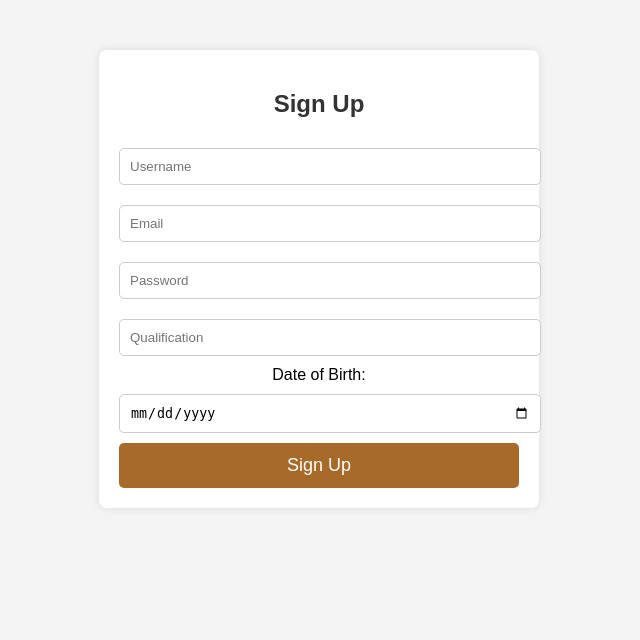
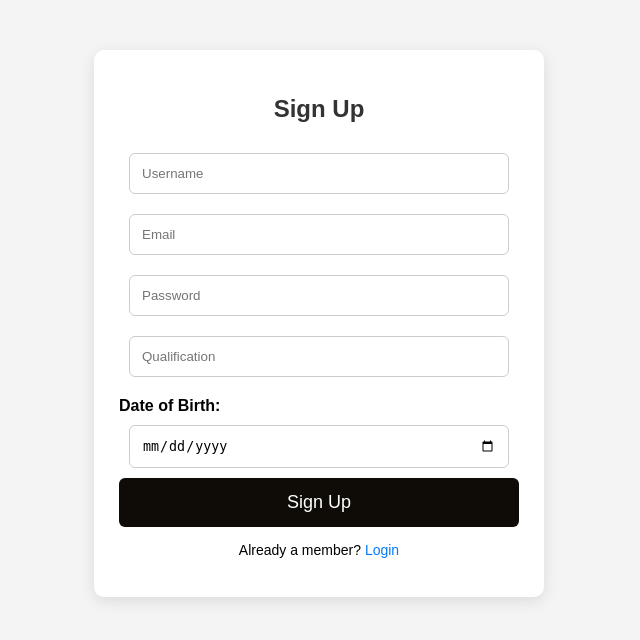
Before and after one commit to TanyaJha07/QUIZ-APP, a Flask app: page /signup in a window 1280 px wide. Shown: the top 640 px of the page, without its empty margins (321-961 px from the left). Run offline with Flask 3, Linux system fonts and the light colour scheme.

Commit message:
flash messages fixed

```diff
--- a/app.py
+++ b/app.py
@@ -11,9 +11,8 @@ db.init_app(app)
 with app.app_context():
     db.create_all()
 
-    # Create a predefined admin user if not exists
     admin_email = "admin@example.com"
-    admin_password = "aaaaa"  # Consider hashing for security
+    admin_password = "aaaaa"
 
     admin_user = User.query.filter_by(email=admin_email).first()
 
@@ -42,9 +41,14 @@ def signup():
         email = request.form['email']
         password = request.form['password']
         qualification = request.form['qualification']
-        dob_string = request.form['dob']  # Ensure correct variable name
+        dob_string = request.form['dob']
 
-        dob = datetime.strptime(dob_string, "%Y-%m-%d").date()  # Corrected
+        dob = datetime.strptime(dob_string, "%Y-%m-%d").date()
+        existing_user = User.query.filter_by(email=email).first()
+
+        if existing_user:
+            flash("Email is already registered. Please login or use a different email.", "danger")
+            return redirect(url_for('signup'))
 
         user = User(username=username, email=email, password=password, qualification=qualification, dob=dob)
         db.session.add(user)
@@ -83,8 +87,10 @@ def admin_dashboard():
 
 @app.route('/user_dashboard')
 def user_dashboard():
+    if "user_id" not in session or session['user_role'] != 'user':
+        flash("Please login as a user to access this page.", "danger")
+        return redirect(url_for("login"))
     return render_template('user_dashboard.html')
-
 
 @app.route('/quiz')
 def quiz():
@@ -98,6 +104,9 @@ def summary():
 def score():
     return render_template('score.html')
 
+@app.route('/search')
+def search():
+    return render_template('search.html')
 
 @app.route('/logout')
 def logout():
--- a/templates/index.html
+++ b/templates/index.html
@@ -30,10 +30,10 @@
             cursor: pointer;
         }
         .login-btn {
-            background-color: #007bff;
+            background-color: #02080e;
         }
         .signup-btn {
-            background-color: #8f8412;
+            background-color: #0d0c01;
         }
         .btn:hover {
             opacity: 0.8;
--- a/templates/signup.html
+++ b/templates/signup.html
@@ -16,37 +16,66 @@
             width: 100%;
             max-width: 400px;
             margin: 50px auto;
-            padding: 20px;
+            padding: 25px;
             background: white;
-            border-radius: 8px;
-            box-shadow: 0px 0px 10px rgba(0, 0, 0, 0.1);
+            border-radius: 10px;
+            box-shadow: 0px 4px 15px rgba(0, 0, 0, 0.1);
         }
         h2 {
             color: #333;
+            margin-bottom: 20px;
         }
         input, select {
-            width: 100%;
-            padding: 10px;
+            width: calc(100% - 20px);
+            padding: 12px;
             margin: 10px 0;
             border: 1px solid #ccc;
-            border-radius: 5px;
+            border-radius: 6px;
+            box-sizing: border-box;
         }
         .btn {
             width: 100%;
-            padding: 12px;
+            padding: 14px;
             font-size: 18px;
-            background-color: #a76a28;
+            background-color: #0f0c08;
             color: white;
             border: none;
-            border-radius: 5px;
+            border-radius: 6px;
             cursor: pointer;
+            transition: background 0.3s ease;
         }
         .btn:hover {
-            background-color: #a76a28;
+            background-color: #5b5957;
+        }
+        label {
+            display: block;
+            text-align: left;
+            font-weight: bold;
+            margin-top: 10px;
+        }
+        .login-link {
+            margin-top: 15px;
+            font-size: 14px;
+        }
+        .login-link a {
+            color: #007BFF;
+            text-decoration: none;
+        }
+        .login-link a:hover {
+            text-decoration: underline;
         }
     </style>
 </head>
 <body>
+    {% with messages = get_flashed_messages(with_categories=True) %}
+    {% if messages %}
+      {% for category, message in messages %}
+        <div class="alert alert-{{ category }}">
+          {{ message }}
+        </div>
+      {% endfor %}
+    {% endif %}
+  {% endwith %}
 
     <div class="container">
         <h2>Sign Up</h2>
@@ -59,6 +88,7 @@
             <input type="date" name="dob" required>
             <button type="submit" class="btn">Sign Up</button>
         </form>
+        <p class="login-link">Already a member? <a href="/login">Login</a></p>
     </div>
 
 </body>
```
Also changed, not shown: templates/base.html (+30 -0 lines), templates/login.html (+22 -9 lines), templates/search.html (added).
